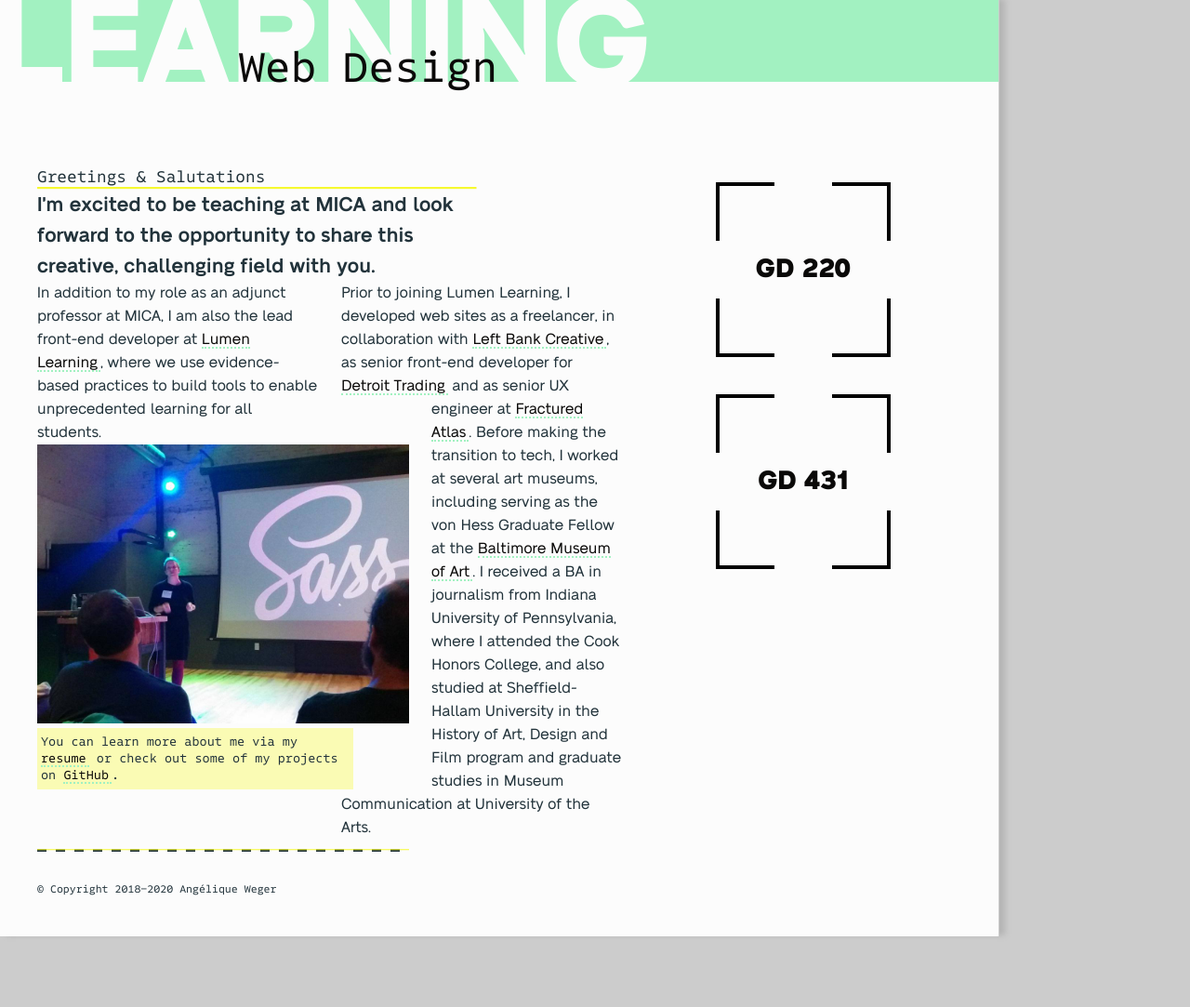
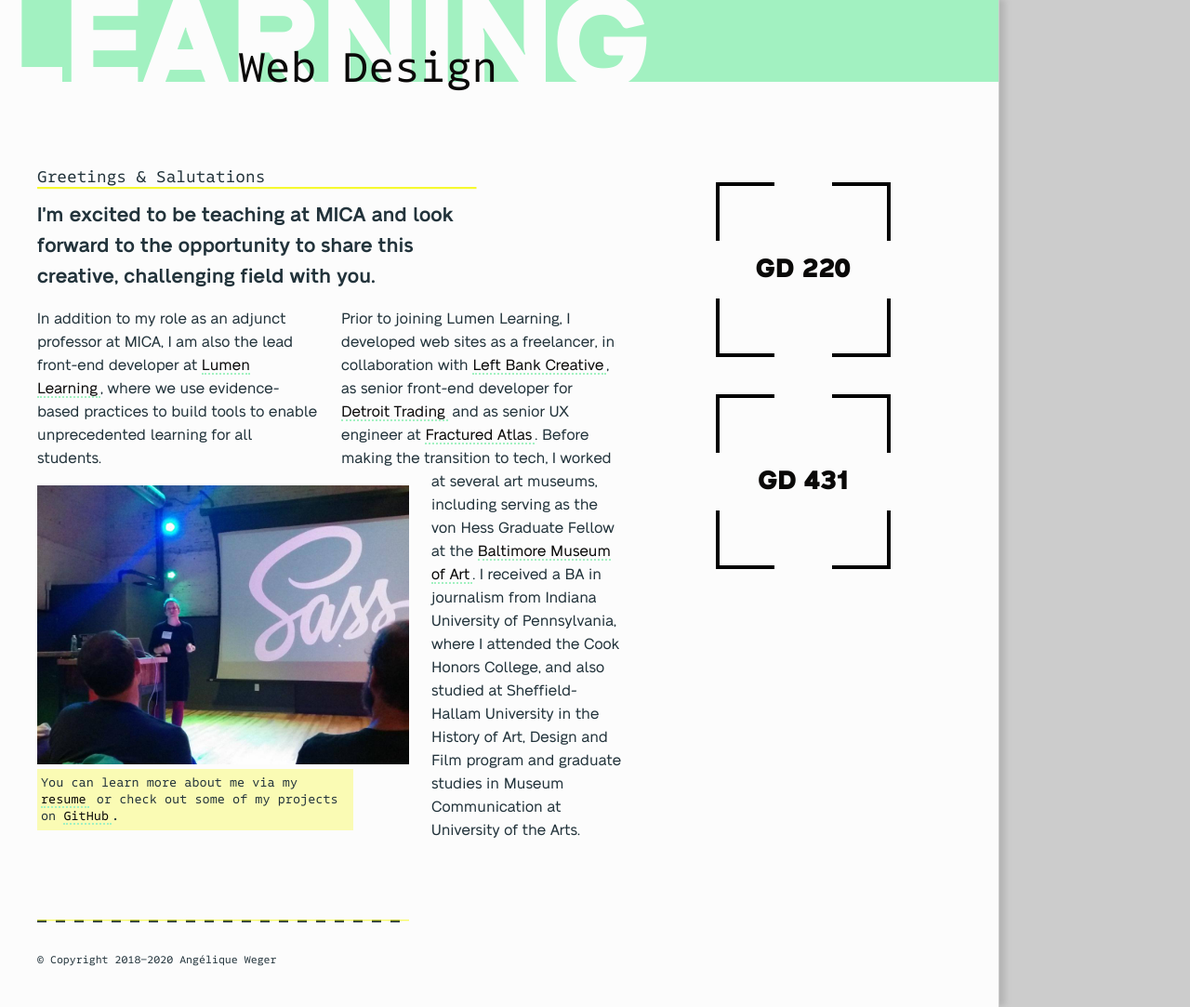
Before and after one commit to mica-web/mica-web.github.io, a Jekyll site: the page built from index.html, in a window 1280 px wide. Shown: the whole page at 93% size. Built offline with Jekyll 4.4.1, drawn with Linux system fonts in a browser that asks for light colours; some web fonts are replaced; before the commit the page ends 1007 px from its top, so only the background shows below that.

Commit message:
Homepage tweaks

```diff
--- a/_sass/layout/_homepage.scss
+++ b/_sass/layout/_homepage.scss
@@ -27,6 +27,7 @@
 
     .site-footer {
       grid-area: footer;
+      margin-top: 96px;
     }
   }
 
@@ -51,6 +52,8 @@
   >p:first-of-type {
     @include font-grotesk('Semibold');
     font-size: 120%;
+    margin-top: $leading /3;
+    margin-bottom: $leading / 2;
   }
 
   figure {
@@ -88,7 +91,7 @@
     figure {
       grid-column: 1 / span 2;
       grid-row: 4;
-      margin: 0;
+      margin: 16px 0 0;
       width: 65%;
       max-width: 400px;
     }
--- a/js/textWrap.js
+++ b/js/textWrap.js
@@ -40,4 +40,7 @@ window.addEventListener('resize', function () {
   timer = setTimeout(textWrap, delay);
 });
 
-textWrap();
+
+window.onload = (event) => {
+  textWrap();
+};
```
